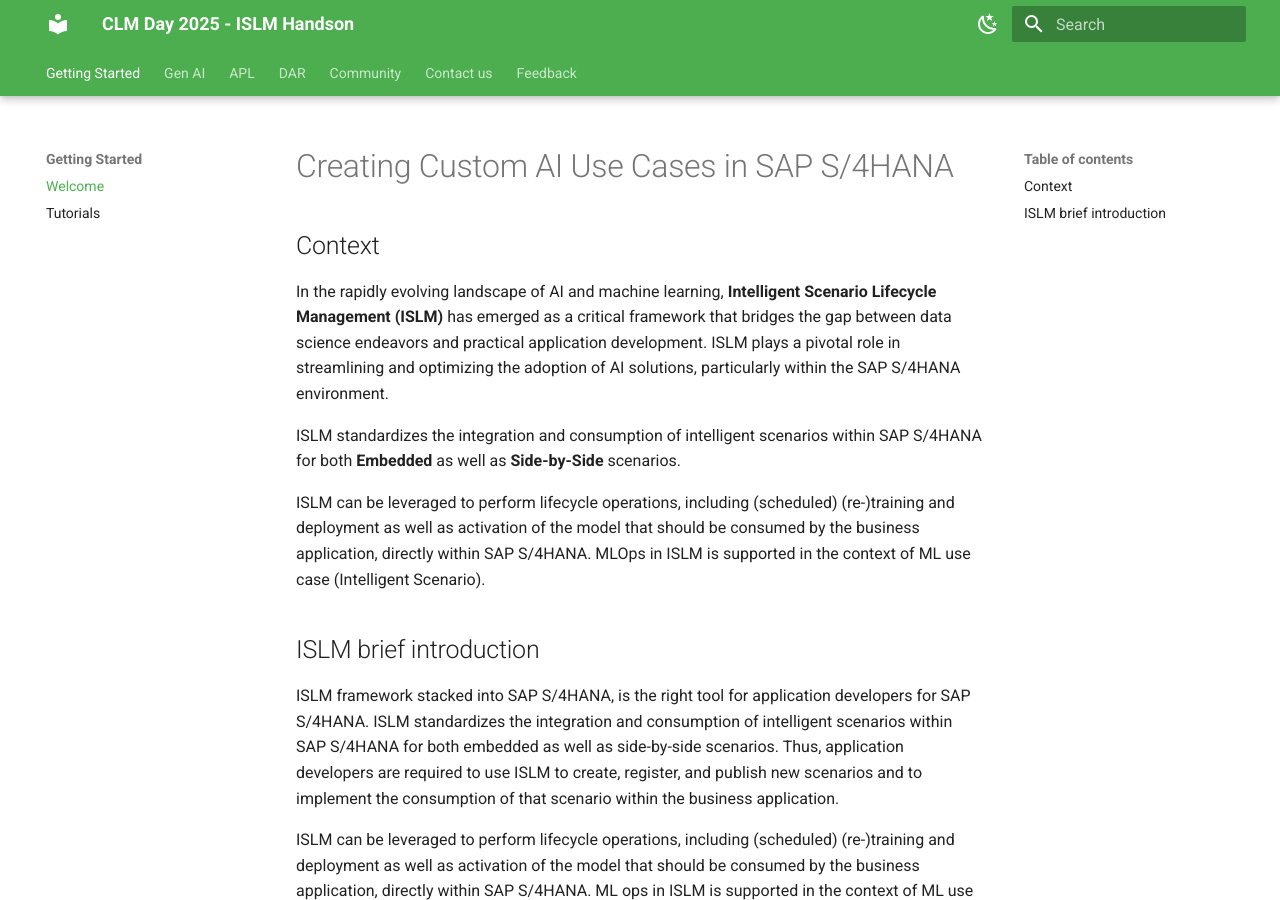
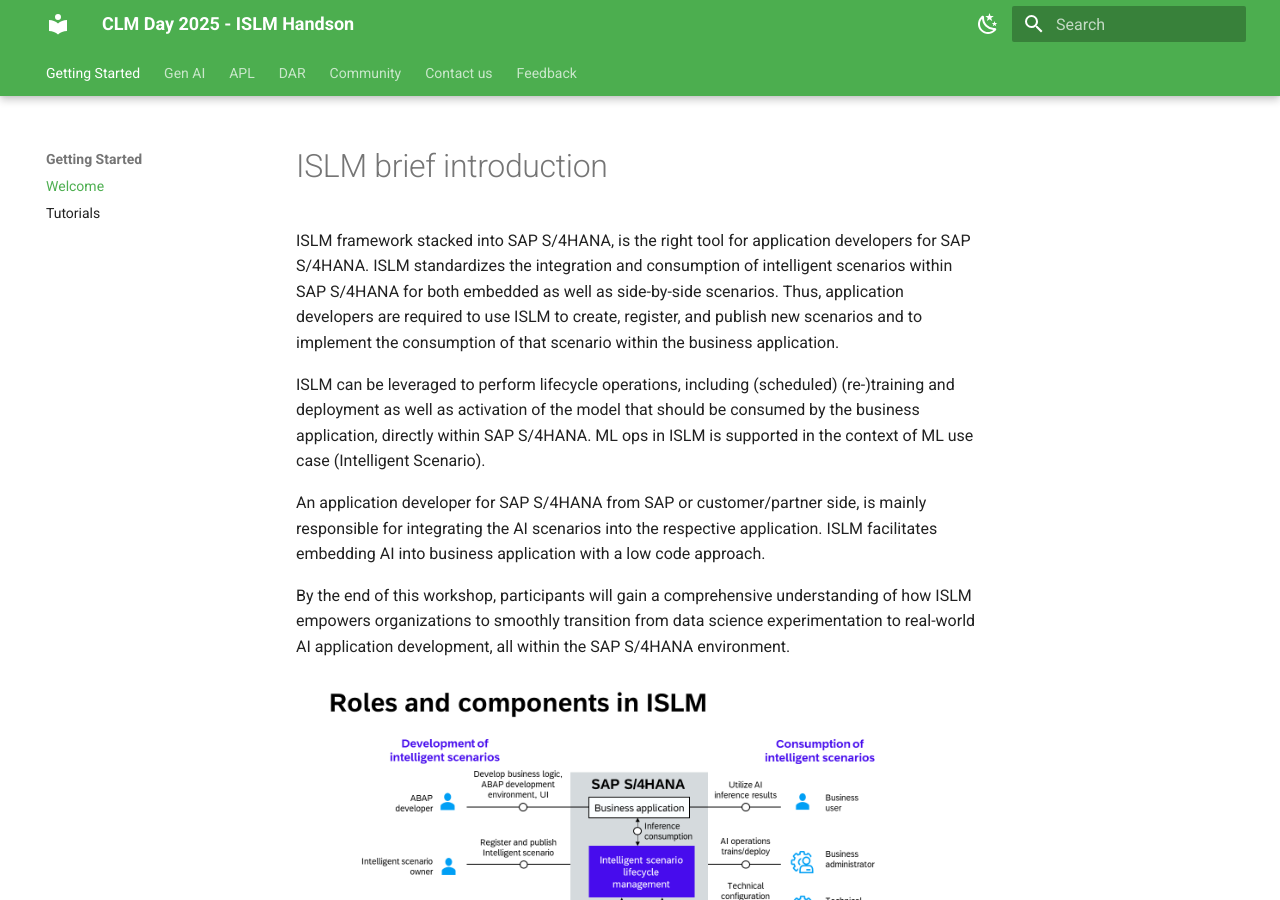
Before and after one commit to SAP-CLM-SL/ISLM, an MkDocs documentation site: the page built from docs/Gettingstarted/welcome.md, in a window 1280 px wide and 900 px high. Built offline with MkDocs 1.6.1 and Material for MkDocs 9.7.7, drawn with Linux system fonts in a browser that asks for light colours.

```diff
--- a/docs/Gettingstarted/welcome.md
+++ b/docs/Gettingstarted/welcome.md
@@ -1,15 +1,4 @@
-# Creating Custom AI Use Cases in SAP S/4HANA
-
-## Context
-
-In the rapidly evolving landscape of AI and machine learning, **Intelligent Scenario Lifecycle Management (ISLM)** has emerged as a critical framework that bridges the gap between data science endeavors and practical application development. ISLM plays a pivotal role in streamlining and optimizing the adoption of AI solutions, particularly within the SAP S/4HANA environment.
-
-ISLM standardizes the integration and consumption of intelligent scenarios within SAP S/4HANA for both **Embedded** as well as **Side-by-Side** scenarios.
-
-ISLM can be leveraged to perform lifecycle operations, including (scheduled) (re-)training and deployment as well as activation of the model that should be consumed by the business application, directly within SAP S/4HANA. MLOps in ISLM is supported in the context of ML use case (Intelligent Scenario).
-<br>
-
-## ISLM brief introduction
+# ISLM brief introduction
 
 ISLM framework stacked into SAP S/4HANA, is the right tool for application developers for SAP S/4HANA. ISLM standardizes the integration and consumption of intelligent scenarios within SAP S/4HANA for both embedded as well as side-by-side scenarios. Thus, application developers are required to use ISLM to create, register, and publish new scenarios and to implement the consumption of that scenario within the business application.
 
@@ -18,8 +7,7 @@ ISLM can be leveraged to perform lifecycle operations, including (scheduled) (re
 An application developer for SAP S/4HANA from SAP or customer/partner side, is mainly responsible for integrating the AI scenarios into the respective application. ISLM facilitates embedding AI into business application with a low code approach.
 
 By the end of this workshop, participants will gain a comprehensive understanding of how ISLM empowers organizations to smoothly transition from data science experimentation to real-world AI application development, all within the SAP S/4HANA environment.
-
-![](/docs/images/Overview.png)
+![](./images/Overview.png)
 
 - **Business User:** The end user who interacts with the business application and uses the predictions from machine learning for the business purpose.
 - **Business Administrator:** A domain expert or analytics specialist, who can perform model trainings based on business context, evaluate model quality, and can activate a model for production usage.
--- a/mkdocs.yml
+++ b/mkdocs.yml
@@ -54,6 +54,3 @@ nav:
 
 extra:
   generator: false # Hides "Made with MkDocs"
-  footer:
-    license: |
-      © CLM Day 2025 Intelligent Scenario Lifecycle Management. All rights reserved.
```
Also changed, not shown: docs/feedback/readme.md (+2 -2 lines), docs/Gettingstarted/images/Overview.png (added), docs/feedback/qrcode.png (added).
